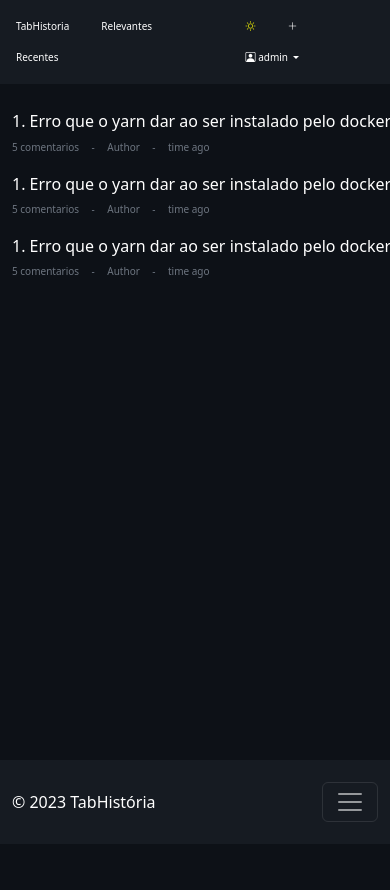
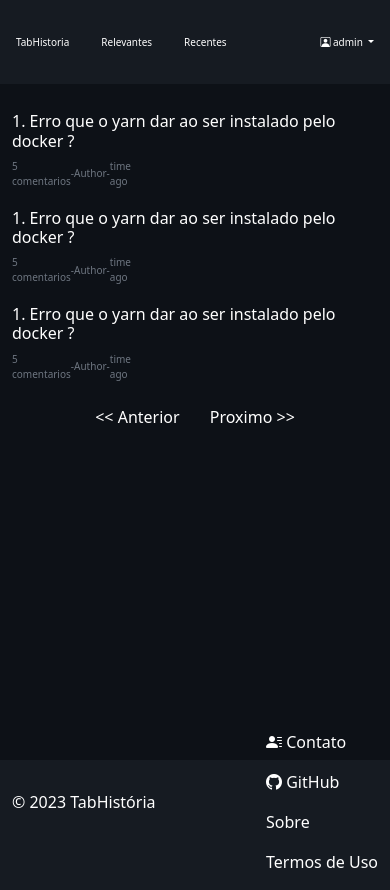
Before and after one commit to Michel-Rooney/tabHistoria, a Django app: page / in a window 390 px wide; the page is wider, and only the part inside the window is pictured. Before the commit the page ends 822 px from the top of that part, so only its background shows below. Run offline with Django 4.2, Linux system fonts and the light colour scheme; a user stored in the database is signed in.

Commit message:
Change theme

```diff
--- a/member/admin.py
+++ b/member/admin.py
@@ -1,3 +1,6 @@
 from django.contrib import admin
+from .models import Post, Comment
 
-# Register your models here.
+
+admin.site.register(Post)
+admin.site.register(Comment)
--- a/templates/base.html
+++ b/templates/base.html
@@ -1,4 +1,3 @@
-
 {% load static %}
 <!DOCTYPE html>
 <html lang="pt-br">
--- a/templates/partials/footer.html
+++ b/templates/partials/footer.html
@@ -3,16 +3,16 @@
       &copy; 2023 TabHistória
   </div>
   <nav class="navbar navbar-expand-lg navbar-dark">
-      <button class="navbar-toggler" type="button" data-bs-toggle="collapse" data-bs-target="#footerNav" aria-controls="footerNav" aria-expanded="false" aria-label="Toggle navigation">
+      {% comment %} <button class="navbar-toggler" type="button" data-bs-toggle="collapse" data-bs-target="#footerNav" aria-controls="footerNav" aria-expanded="false" aria-label="Toggle navigation">
           <span class="navbar-toggler-icon"></span>
-      </button>
-      <div class="collapse navbar-collapse" id="footerNav">
+      </button> {% endcomment %}
+      {% comment %} <div class="collapse navbar-collapse" id="footerNav"> {% endcomment %}
           <ul class="navbar-nav">
               <li class="nav-item"><a class="nav-link" href="#"><i class="bi bi-person-lines-fill"></i> Contato</a></li>
               <li class="nav-item"><a class="nav-link" href="https://github.com/Michel-Rooney/tabHistoria/"><i class="bi bi-github"></i> GitHub</a></li>
               <li class="nav-item"><a class="nav-link" href="#">Sobre</a></li>
               <li class="nav-item"><a class="nav-link" href="#">Termos de Uso</a></li>
           </ul>
-      </div>
+      {% comment %} </div> {% endcomment %}
   </nav>
 </footer>
--- a/templates/partials/hearder.html
+++ b/templates/partials/hearder.html
@@ -1,4 +1,4 @@
-<header style="height: 10vh; width: 100vw; background-color: #161B22;" class="d-flex align-items-center justify-content-between">
+<header style="height: 10vh; background-color: #161B22;" class="d-flex align-items-center justify-content-between">
   <nav class="navbar-nav">
     <ul class="nav">
       <li class="nav-item"><a class="nav-link" href="{% url 'home' %}">TabHistoria</a></li>
@@ -8,10 +8,10 @@
   </nav>
   <nav class="navbar-nav">
     <ul class="nav">
-      <li class="nav-item"><i class="bi bi-brightness-high nav-link" id="change-theme"></i></li>
+      <li class="nav-item"><i class="bi bi-brightness-high nav-link change" id="change-theme"></i></li>
       {% if not user.is_authenticated %}
         <li class="nav-item"><a class="nav-link" href="{% url 'login' %}">Login</a></li>
-        <li class="nav-item"><a class="nav-link" href="{% url 'register' %}">Register</a></li>
+        <li class="nav-item"><a class="nav-link" href="{% url 'register' %}">Cadastrar</a></li>
       {% else %}
         <li class="nav-item"><a class="nav-link" href="{% url 'post' %}"><i class="bi bi-plus-lg"></i></a></li>
         <li class="nav-item dropdown">
@@ -25,6 +25,11 @@
             <li><a class="dropdown-item" href="{% url 'profile' %}">Meus conteúdos</a></li>
             <li><a class="dropdown-item" href="#">Editar perfil</a></li>
             <li><hr style="height: 1px; color: white;"></li>
+            <div class="d-flex  align-items-center justify-content-center">
+              <li class="nav-item"><i class="bi bi-brightness-high nav-link change-sun"></i></li>
+              <li class="nav-item"><i class="bi bi-moon-stars nav-link change-moon"></i></li>
+            </div>
+            <li><hr style="height: 1px; color: white;"></li>
             <li><a class="dropdown-item" href="{% url 'logout' %}" style="color: red;">Sair</a></li>
           </ul>
       {% endif %}
--- a/templates/static/css/style.css
+++ b/templates/static/css/style.css
@@ -52,7 +52,7 @@ html, body {
 }
 
 .container {
-	width: 1012px;
+	max-width: 1012px;
 }
 
 .more p{
@@ -114,4 +114,7 @@ body {
 	ul.nav {
 		font-size: 10px;
 	}
+	.bi-plus-lg, #change-theme{
+		display: none;
+	}
 }
--- a/templates/static/js/chageTheme.js
+++ b/templates/static/js/chageTheme.js
@@ -1,5 +1,7 @@
 const btnMode = document.querySelector('#change-theme')
 const main = document.querySelector('main')
+const btnChangeMoon = document.querySelector('.change-moon')
+const btnChangeSun = document.querySelector('.change-sun')
 
 btnMode.addEventListener('click', ()=> {
     if (main.classList.contains('dark-mode')) {
@@ -16,3 +18,13 @@ btnMode.addEventListener('click', ()=> {
         btnMode.classList.add('bi-brightness-high')
     }
 })
+
+btnChangeMoon.addEventListener('click', ()=> {
+    main.classList.remove('ligth-mode')
+    main.classList.add('dark-mode')
+})
+
+btnChangeSun.addEventListener('click', ()=> {
+    main.classList.remove('dark-mode')
+    main.classList.add('ligth-mode')
+})
```
Also changed, not shown: db.sqlite3.
